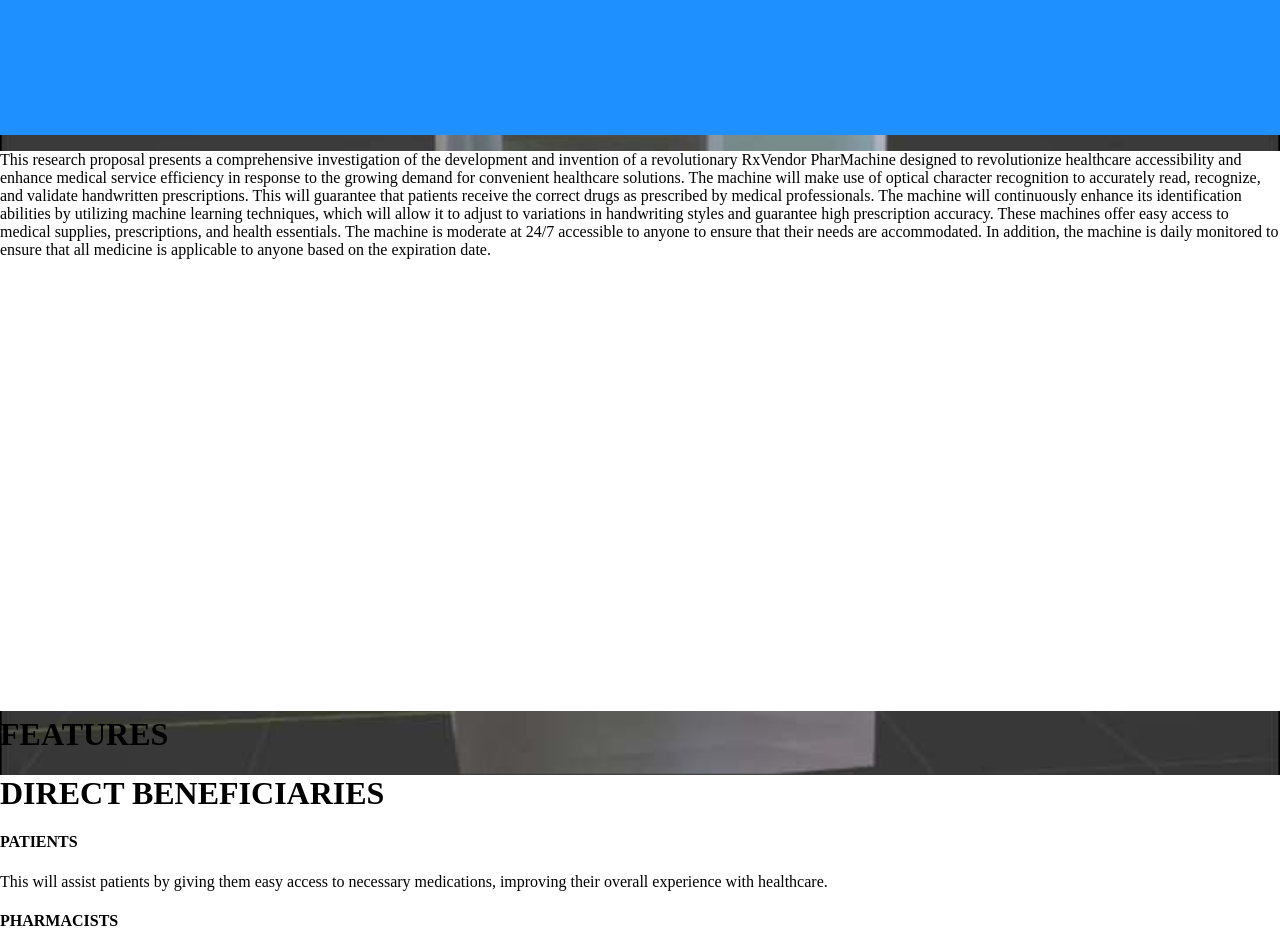
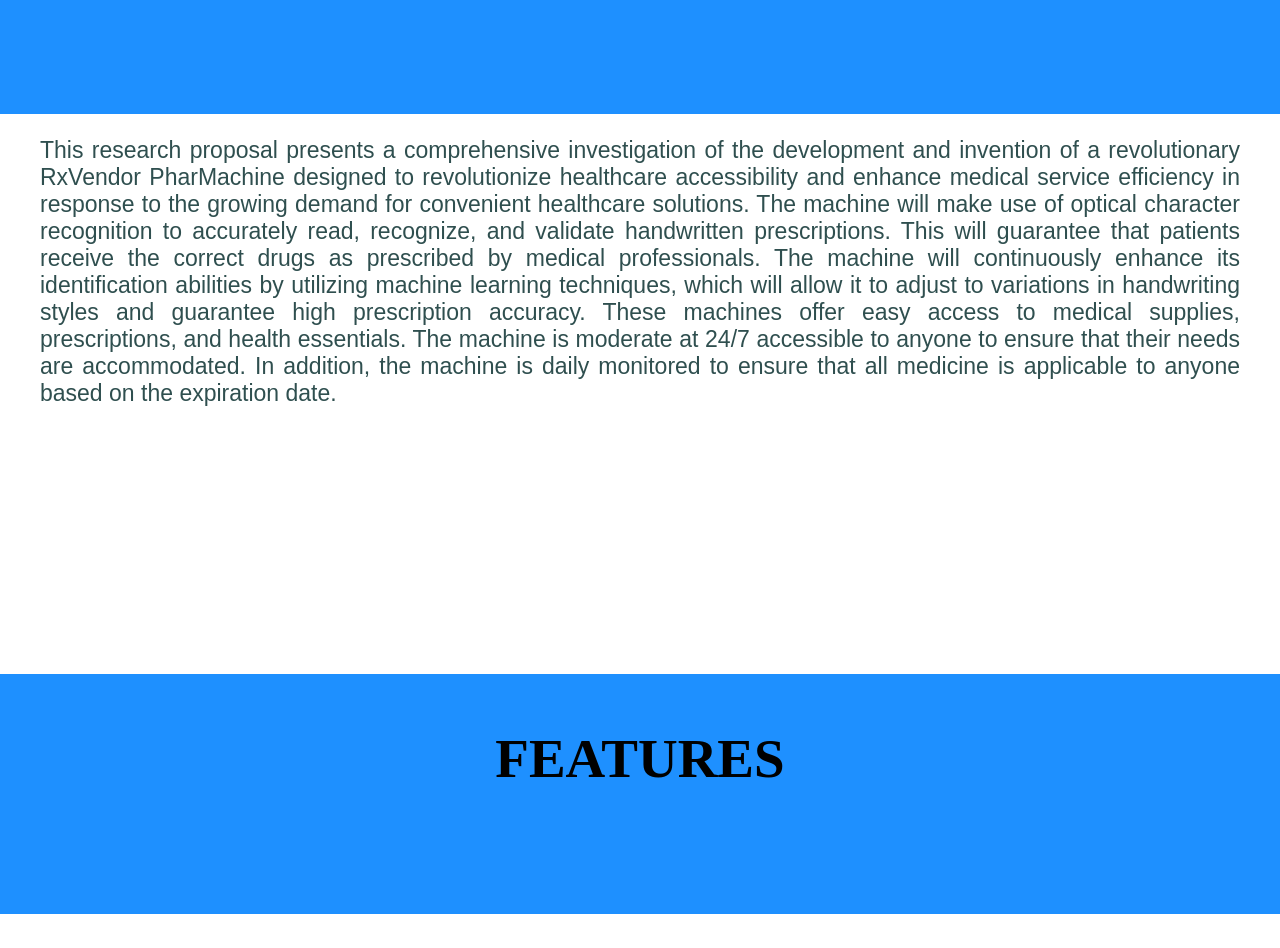
Before and after one commit to ralphbinua/Project, a plain HTML site: page index.html in a window 1280 px wide. Shown: the part 1060-2008 px from the top of the page. Drawn offline with Linux system fonts and the light colour scheme; a script that the page names is missing.

Commit message:
style.css

```diff
--- a/style.css
+++ b/style.css
@@ -6,7 +6,8 @@ body{
   width: 100%;
   height: 100vh;
 }
-nav {
+
+#navigation{
   display: flex;
       align-items: center;
       justify-content: space-between;
@@ -14,14 +15,19 @@ nav {
       padding-right: 75px;
       position: -webkit-sticky;
       position: sticky;
-  top: 1px;
+      top: 0px;
 }
+
 .logo{
   padding-left: 15px;
 }
-ul li a:hover{
+a:hover, .scrolled a:hover {
   color: gray;
 }
+a:hover {
+  color: gray;
+}
+
 ul{
 
     list-style-type: none;
@@ -37,6 +43,16 @@ li a {
     font-family:Arial, Helvetica, sans-serif;
     font-weight: bold;
   }
+
+  .new li a{
+    color: black;
+    text-align: center;
+    padding: 20px 20px;
+    text-decoration: none;
+    font-family:Arial, Helvetica, sans-serif;
+    font-weight: bold;
+  }
+
   p{
     left: 10px
   }
@@ -70,32 +86,51 @@ li a {
   display: inline-block;
   text-align: center;
 }
-#about{
-  width: auto;
-  height: 100vh;
-}
 
-#about .top{
+#about .top, #features .top, #footer .top{
   width: auto;
   height: 30vh;
   background-color: dodgerblue;
 }
-#about .bottom{
-  width: auto;
-  height: 70vh;
-  background-color: white;
+
+.description, .features, .benef{
+text-align: center;
+font-size: 55px;
+padding-top: 53px;
+margin: 0px;
 }
 
-#contact{
-  width: auto;
-  height: 100vh;
-  background-color: dodgerblue;
+.description-text{
+  text-align: justify;
+  font-size: 23px;
+  width: 1200px;
+  font-family: Arial, Helvetica, sans-serif;
+  color: darkslategray;
+}
+.bottom p {
+  margin-left: auto;
+  margin-right: auto;
 }
 
-#footer{
+#about,#features,#footer{
   width: auto;
   height: 100vh;
   background-color: white;
+}
+.patients,.pharmacist ,.health{
+text-align: justify;
+font-size: 17px;
+font-family: Arial, Helvetica, sans-serif;
+}
+
+.footer-bottom{
+  width: 1200px;
+  margin-left: auto;
+  margin-right: auto;
+  margin-top: 70px;
+}
+  .footer-bottom p{
+color: darkslategray;
   }
 
 footer{
```
Lines whose indentation alone changed are shown as unchanged.
